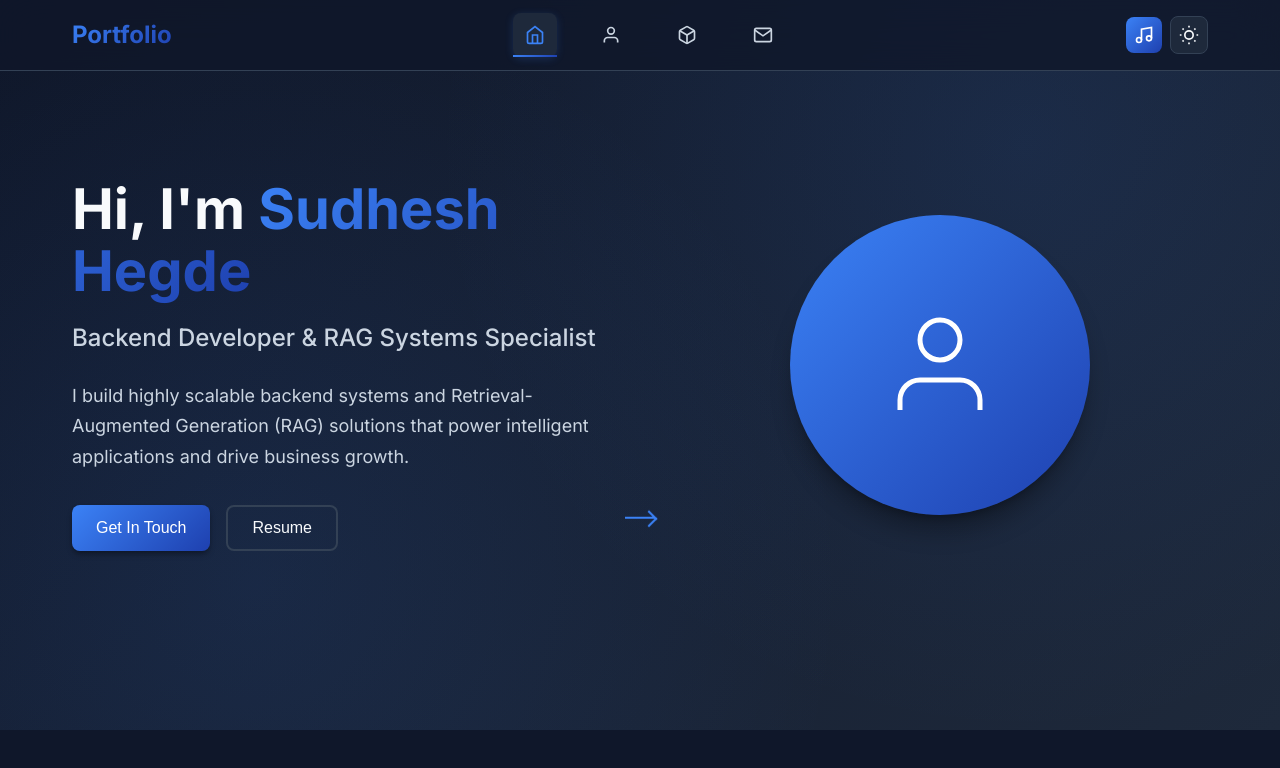
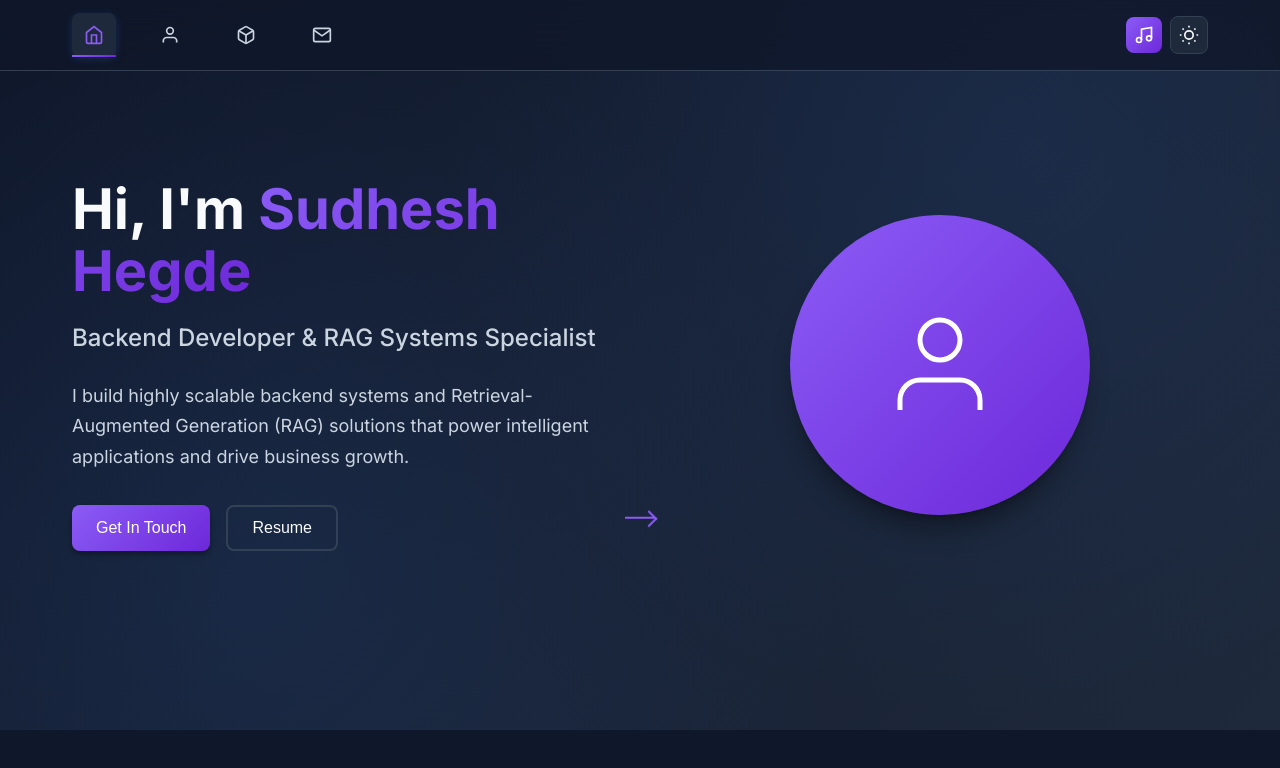
Before and after one commit to SudheshHegde2002/my-portfolio, a React (Create React App) app: page / in a window 1280 px wide. Shown: the top 768 px of the page. Built offline with nearby package versions, Linux system fonts and the light colour scheme.

Commit message:
Changed the accent color and remove the navbar heading

```diff
--- a/src/components/Experience.css
+++ b/src/components/Experience.css
@@ -21,7 +21,7 @@
   right: 0;
   width: 50%;
   height: 100%;
-  background: radial-gradient(ellipse at top right, rgba(99, 102, 241, 0.05) 0%, transparent 60%);
+  background: radial-gradient(ellipse at top right, rgba(139, 92, 246, 0.05) 0%, transparent 60%);
   pointer-events: none;
 }
 
@@ -132,7 +132,7 @@
   justify-content: center;
   font-weight: 700;
   font-size: 1rem;
-  box-shadow: 0 4px 12px rgba(99, 102, 241, 0.4);
+  box-shadow: 0 4px 12px rgba(139, 92, 246, 0.4);
   z-index: 10;
 }
 
@@ -159,9 +159,9 @@
 }
 
 .past-header .header-label {
-  background: linear-gradient(135deg, rgba(99, 102, 241, 0.1), rgba(139, 92, 246, 0.1));
+  background: linear-gradient(135deg, rgba(139, 92, 246, 0.1), rgba(109, 40, 217, 0.1));
   color: var(--accent-primary);
-  border: 1px solid rgba(99, 102, 241, 0.3);
+  border: 1px solid rgba(139, 92, 246, 0.3);
 }
 
 @keyframes slideInFromLeft {
@@ -194,7 +194,7 @@
   inset: 0;
   border-radius: 1.25rem;
   padding: 1px;
-  background: linear-gradient(135deg, rgba(99, 102, 241, 0.1), rgba(139, 92, 246, 0.1));
+  background: linear-gradient(135deg, rgba(139, 92, 246, 0.1), rgba(109, 40, 217, 0.1));
   -webkit-mask: linear-gradient(#fff 0 0) content-box, linear-gradient(#fff 0 0);
   -webkit-mask-composite: xor;
   mask: linear-gradient(#fff 0 0) content-box, linear-gradient(#fff 0 0);
@@ -207,7 +207,7 @@
 .timeline-content-horizontal:hover {
   transform: translateY(-5px);
   box-shadow: 0 20px 25px -5px rgba(0, 0, 0, 0.1), 0 10px 10px -5px rgba(0, 0, 0, 0.04);
-  border-color: rgba(99, 102, 241, 0.3);
+  border-color: rgba(139, 92, 246, 0.3);
 }
 
 .timeline-content-horizontal:hover::before {
@@ -338,13 +338,13 @@
 }
 
 .tech-tag {
-  background: linear-gradient(135deg, rgba(99, 102, 241, 0.08), rgba(139, 92, 246, 0.08));
+  background: linear-gradient(135deg, rgba(139, 92, 246, 0.08), rgba(109, 40, 217, 0.08));
   color: var(--text-primary);
   padding: 0.4rem 0.85rem;
   border-radius: 1.5rem;
   font-size: 0.8rem;
   font-weight: 600;
-  border: 1px solid rgba(99, 102, 241, 0.2);
+  border: 1px solid rgba(139, 92, 246, 0.2);
   transition: all 0.3s cubic-bezier(0.4, 0, 0.2, 1);
   position: relative;
   letter-spacing: 0.3px;
@@ -352,9 +352,9 @@
 
 .tech-tag:hover {
   transform: translateY(-2px) scale(1.05);
-  box-shadow: 0 4px 12px rgba(99, 102, 241, 0.3);
+  box-shadow: 0 4px 12px rgba(139, 92, 246, 0.3);
   border-color: var(--accent-primary);
-  background: linear-gradient(135deg, rgba(99, 102, 241, 0.15), rgba(139, 92, 246, 0.15));
+  background: linear-gradient(135deg, rgba(139, 92, 246, 0.15), rgba(109, 40, 217, 0.15));
   color: var(--accent-primary);
 }
 
@@ -479,7 +479,7 @@
 
   .experience::before {
     width: 100%;
-    background: radial-gradient(ellipse at top, rgba(99, 102, 241, 0.05) 0%, transparent 60%);
+    background: radial-gradient(ellipse at top, rgba(139, 92, 246, 0.05) 0%, transparent 60%);
   }
 
   .experience-content {
--- a/src/components/Header.js
+++ b/src/components/Header.js
@@ -23,9 +23,6 @@ const Header = ({ darkMode, toggleDarkMode, currentWorld, toggleWorld, currentSe
   return (
     <header className={`header ${isScrolled ? 'scrolled' : ''}`}>
       <div className="header-container">
-        <div className="logo">
-          <span className="logo-text">Portfolio</span>
-        </div>
 
         <nav className="nav">
           <ul className="nav-list">
--- a/src/index.css
+++ b/src/index.css
@@ -7,9 +7,9 @@
   --text-primary: #1e293b;
   --text-secondary: #64748b;
   --text-muted: #94a3b8;
-  --accent-primary: #3b82f6;
-  --accent-secondary: #1e40af;
-  --accent-hover: #2563eb;
+  --accent-primary: #8B5CF6;
+  --accent-secondary: #6D28D9;
+  --accent-hover: #A78BFA;
   --border-color: #e2e8f0;
   --shadow-sm: 0 1px 2px 0 rgb(0 0 0 / 0.05);
   --shadow-md: 0 4px 6px -1px rgb(0 0 0 / 0.1), 0 2px 4px -2px rgb(0 0 0 / 0.1);
@@ -25,9 +25,9 @@
   --text-primary: #f8fafc;
   --text-secondary: #cbd5e1;
   --text-muted: #94a3b8;
-  --accent-primary: #3b82f6;
-  --accent-secondary: #1e40af;
-  --accent-hover: #2563eb;
+  --accent-primary: #8B5CF6;
+  --accent-secondary: #6D28D9;
+  --accent-hover: #A78BFA;
   --border-color: #334155;
   --shadow-sm: 0 1px 2px 0 rgb(0 0 0 / 0.3);
   --shadow-md: 0 4px 6px -1px rgb(0 0 0 / 0.3), 0 2px 4px -2px rgb(0 0 0 / 0.3);
```
